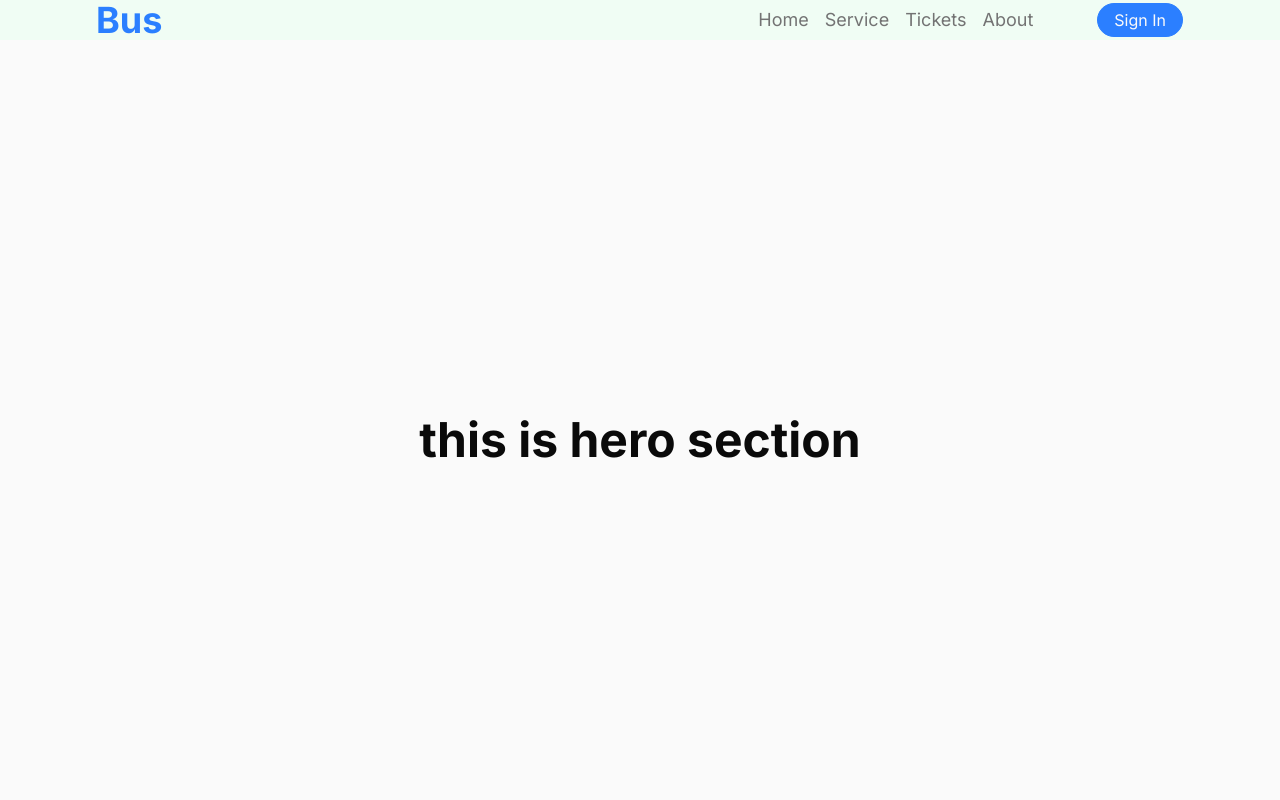
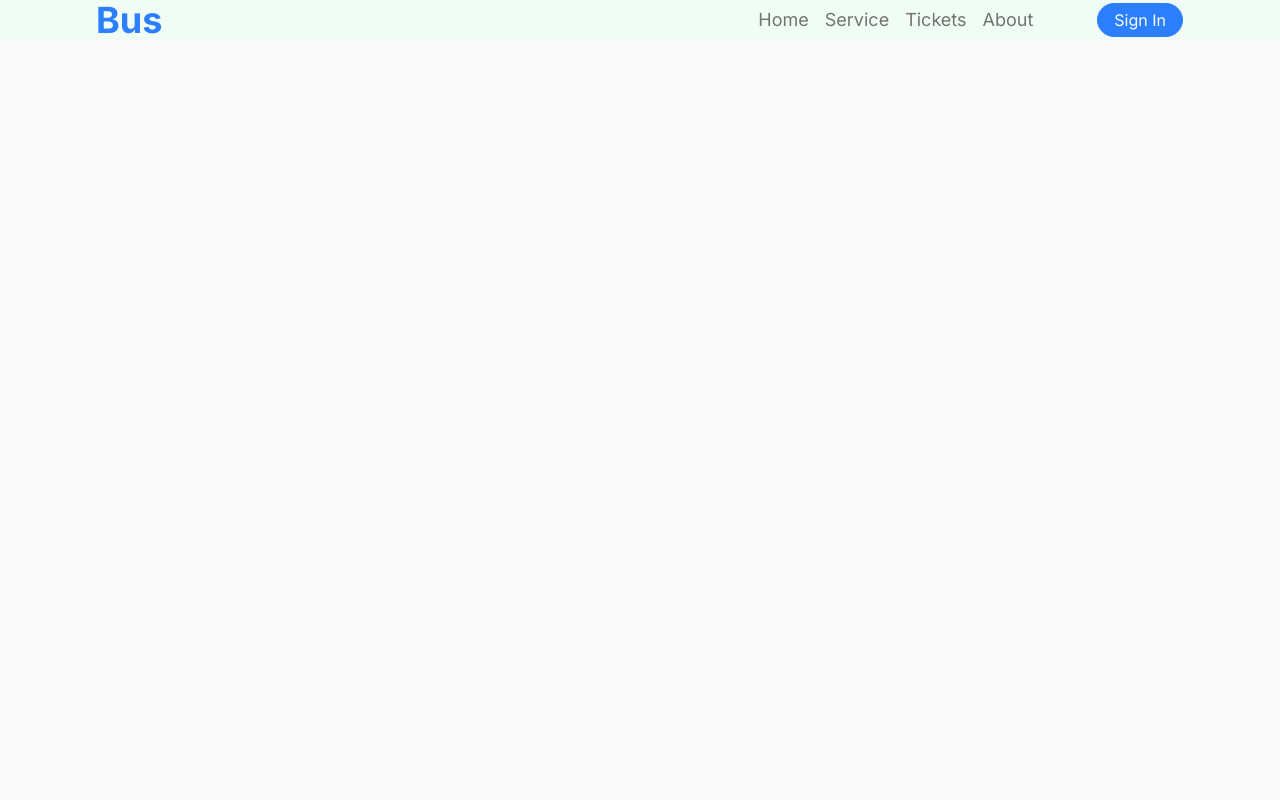
Before and after one commit to Arunkumar-60/personal-bus-booking-system, a React (Vite) app in the folder busticketbooking/: page / in a window 1280 px wide. Shown: the top 800 px of the page. Built offline with nearby package versions, Linux system fonts and the light colour scheme.

Commit message:
bg-image-commit

```diff
--- /dev/null
+++ b/busticketbooking/src/layout/RootLayout.jsx
@@ -0,0 +1,17 @@
+import React, { Children, useEffect } from 'react'
+
+const RootLayout = () => {
+
+    const RootLayout = ({children, className}) => {
+        useEffect(()=>{
+            window.screenTo(0,0);
+        })
+        return (
+            <div className={`w-full lg:px-24 md:px-16 sm:px-7 px-4 ${className}`}>{children}</div>
+      )
+    }
+
+
+}
+
+export default RootLayout
--- /dev/null
+++ b/busticketbooking/src/pages/home/Hero.jsx
@@ -0,0 +1,34 @@
+import React from 'react'
+import {easeInOut, motion} from 'framer-motion';
+import RootLayout from '../../layout/RootLayout';
+
+const Hero = () => {
+
+    const variants= {
+        hidden : {opacity:0, y:-800},
+        visible : {opacity:1 , y: 0}
+    }
+  return (
+    <motion.div
+        className='w-full flex-1 h-screen
+        bg-[url("./assets/heroBg.png")]
+        bg-cover bg-no-repeat bg-top relative'
+
+        initial="hidden"
+        animate="visible"
+        variants={variants}
+        transition={{duration:0.85 , ease:easeInOut}}
+    >
+        <RootLayout className="absolute top-0 left-0 w-full h-full py-[9ch]
+        bg-gradient-to-b from-neutral-50/70 via-neutral-50/15 to-neutral-50/5
+        flex items-center justify-start text-center flex-col gap-9">
+            {/* {title section} */}
+
+            {/* {search section} */}
+
+        </RootLayout>
+    </motion.div>
+  )
+}
+
+export default Hero
--- a/busticketbooking/src/pages/home/Home.jsx
+++ b/busticketbooking/src/pages/home/Home.jsx
@@ -1,20 +1,12 @@
 import React from 'react'
-import About from '../about/About'
+import Hero from './Hero'
 
 const Home = () => {
   return (
-    <div className='min-h-screen flex flex-col items-center justify-center'>
-        {/* {hero section} */}
-      <div className="w-full h-screen flex items-center justify-center">
-
-      <h1 className="text-5xl text-neutral-950 font-bold">
-        this is hero section
-      </h1>
+    <div className="space-y-16 w-full min-h-screen pb-6">
+      {/* {hero section} */}
+      <Hero/>
       </div>
-
-      {/* {about section} */}
-      <About/>
-    </div>
   )
 }
 
```
Also changed, not shown: busticketbooking/src/assets/heroBg.png (added), 1 other file (tests, documents, lock files or other folders).
